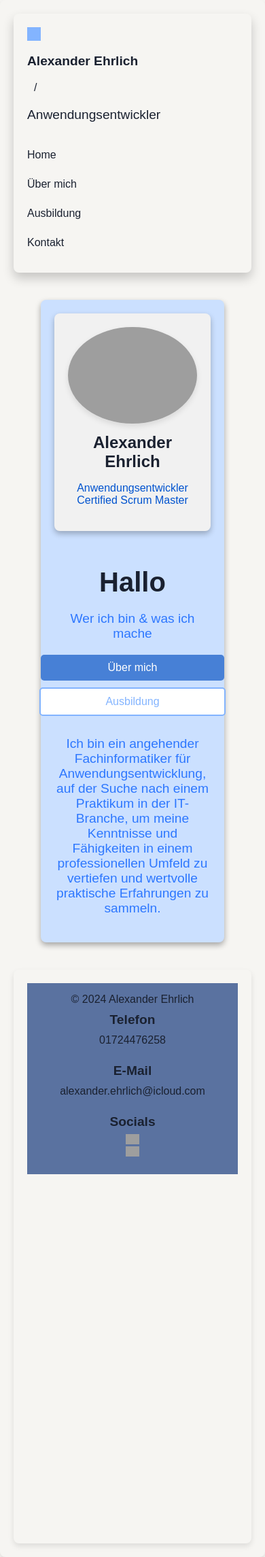
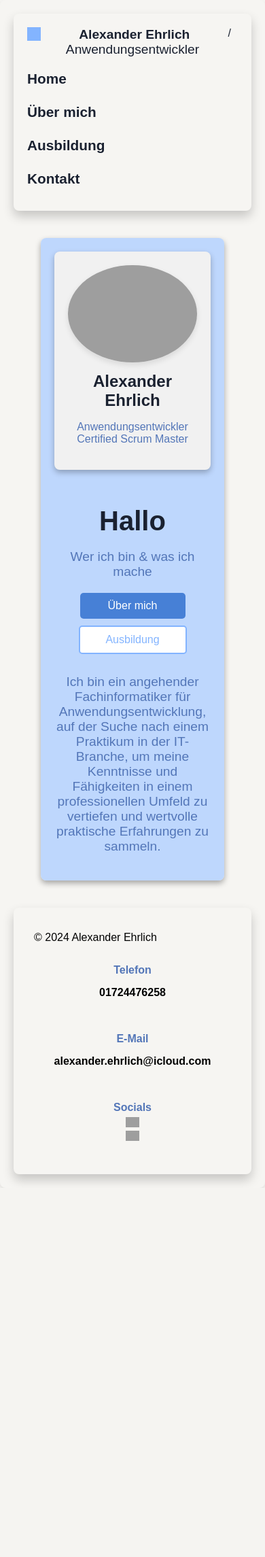
Before and after one commit to AlexanderEhr/PersonalWebsite, a PHP site: page / in a window 390 px wide. Shown: the whole page at 68% size. After the commit the page ends 1747 px from the top, so only its background shows below. Run offline with PHP 8.4, Linux system fonts and the light colour scheme; some libraries are stand-ins or nearby versions; grey boxes are pictures that could not be loaded.

Commit message:
Initial commit

```diff
--- a/public/contact.php
+++ b/public/contact.php
@@ -3,7 +3,7 @@ require_once __DIR__ . '/../src/config/config.php';
 include HEADER_PATH;
 ?>
 
-<main>
+<main id="main-contact-container" class="main-contact-container">
     <div id="headline-contact" class="contact-main-headline">
         <span class="contact-blue-square"></span>
         <h2>Kontakt</h2>
--- a/public/css/styles/footer.css
+++ b/public/css/styles/footer.css
@@ -1,8 +1,12 @@
-footer {
-    background-color: #5A72A0; /* Sekundärfarbe */
-    color: #1A2130; /* Textfarbe */
-    text-align: center;
-    padding: 10px 20px; /* Vereinfachtes Padding */
+
+
+.site-footer-wrapper{
+    padding: 20px;
+    background-color: #F6F5F2;
+    border-radius: 8px;
+    box-shadow: 0 8px 16px rgba(0, 0, 0, 0.2);
+    margin: 0;
+
 }
 
 .footer-container {
@@ -54,14 +58,29 @@ footer {
 }
 
 .footer-number-github img {
-    width: 20px;
-    vertical-align: middle;
+    width: 50px;
+    margin-bottom: 4px;
+}
+
+.footer-text-phone-font,
+.footer-text-email-font,
+.footer-text-github-font {
+    color: #5376b8;
+    font-size: 1.2em;
+}
+
+.footer-number-phone-font,
+.footer-number-email-font {
+    color: #000000;
+    font-size: 1em;
+    font-weight: bold;
 }
 
 /* Responsive Design für mobile Geräte */
 @media (max-width: 768px) {
     .footer-container {
         flex-direction: column;
+        align-items: flex-start;
     }
 
     .data-container-footer {
@@ -72,17 +91,22 @@ footer {
     .container-text-footer-phone,
     .container-text-footer-email,
     .container-text-footer-github {
-        margin-bottom: 15px; /* Mehr Abstand zwischen den Elementen */
+        margin-bottom: 15px;
+        padding: 10px;
     }
 
     .footer-text-phone-font,
     .footer-text-email-font,
     .footer-text-github-font {
-        font-size: 1.2em; /* Größere Schriftgröße für mobile Geräte */
+        font-size: 1.0em;
     }
 
     .footer-number-phone-font,
     .footer-number-email-font {
-        font-size: 1em; /* Größere Schriftgröße für mobile Geräte */
+        font-size: 1em;
+        padding: 5px;
+    }
+    .copyright-text-footer {
+        padding: 10px;
     }
 }
--- a/public/css/styles/header.css
+++ b/public/css/styles/header.css
@@ -1,8 +1,4 @@
-header {
-    background-color: #5A72A0; /* Primärfarbe */
-    color: #1A2130; /* Textfarbe */
-    padding: 20px;
-}
+
 
 .header-container {
     display: flex;
@@ -24,34 +20,34 @@ header {
 .blue-square {
     width: 20px;
     height: 20px;
-    background-color: #83B4FF; /* Blaue Farbe */
+    background-color: #83B4FF;
     margin-right: 10px;
 }
 
 .name-text {
     font-size: 1.5em;
     font-weight: bold;
-    color: #1A2130; /* Textfarbe */
-    margin-right: 10px; /* Abstand nach rechts */
+    color: #1A2130;
+    margin-right: 10px;
 }
 
 .name-text a {
-    color: #1A2130; /* Textfarbe */
+    color: #1A2130;
     text-decoration: none;
 }
 
 .name-text a:hover {
-    color: #83B4FF; /* Hover-Farbe */
+    color: #83B4FF;
 }
 
 .slash {
     margin: 0 10px;
-    color: #1A2130; /* Textfarbe */
+    color: #1A2130;
 }
 
 .role-text {
     font-size: 1.2em;
-    color: #1A2130; /* Textfarbe */
+    color: #1A2130;
 }
 
 .main-nav {
@@ -84,14 +80,16 @@ header {
 }
 
 .main-nav ul li a {
-    color: #1A2130; /* Textfarbe */
+    color: #1A2130;
+    font-size: 1.3em;
+    font-weight: bold;
     text-decoration: none;
     position: relative;
-    transition: color 0.4s ease; /* Sanfter Farbwechsel */
+    transition: color 0.4s ease;
 }
 
 .main-nav ul li a:hover {
-    color: #83B4FF; /* Farbe bei Hover */
+    color: #83B4FF;
     text-decoration: none;
 }
 
@@ -102,14 +100,20 @@ header {
         align-items: flex-start;
     }
 
+    .slash{
+        margin-right: 10px;
+        margin-left: 10px;
+    }
+
     .header-intro-text {
-        flex-direction: column;
+        flex-wrap: wrap;
         align-items: flex-start;
         margin-bottom: 10px;
     }
 
     .name-text, .role-text {
         font-size: 1.2em;
+        margin: 0 auto;
     }
 
     .main-nav {
--- a/public/css/styles/index.css
+++ b/public/css/styles/index.css
@@ -13,14 +13,14 @@
     width: 100%;
     height: 100%;
     top: 0;
-    background: rgb(186, 235, 255); /* Leichtes Blau mit Transparenz */
+    background: #83B4FF;
 
 }
 
 /* Willkommen Sektion */
 .welcome-section {
     padding: 20px;
-    background-color: rgb(203, 224, 255); /* Hintergrundfarbe mit leichter Transparenz */
+    background-color: rgba(179, 210, 255, 0.829);
     border-radius: 8px;
     box-shadow: 0 4px 8px rgba(0, 0, 0, 0.329);
     text-align: center;
@@ -58,7 +58,7 @@
 }
 
 .profile-info p {
-    color: #0053cf;
+    color: #5376b8;
 }
 
 .welcome-text {
@@ -73,7 +73,7 @@
 
 .welcome-text p {
     font-size: 1.2em;
-    color: #2d77ff;
+    color: #5376b8;
 }
 
 .action-buttons {
@@ -120,6 +120,11 @@
         align-items: center;
     }
 
+    .welcome-description{
+        display: flex;
+        flex-wrap: wrap;
+    }
+
     .profile-card {
         margin-right: 0;
         margin-bottom: 20px;
@@ -138,6 +143,84 @@
     .btn-primary, .btn-secondary {
         margin-right: 0;
         margin-bottom: 10px;
-        width: 100%;
+        width: 80%;
     }
 }
+
+@media (max-width: 460px) {
+    .welcome-container {
+        flex-direction: column;
+        align-items: center;
+    }
+
+    .welcome-description{
+        display: flex;
+        flex-wrap: wrap;
+    }
+
+    .profile-card {
+        margin-right: 0;
+        margin-bottom: 20px;
+    }
+
+    .welcome-text {
+        text-align: center;
+    }
+
+    .action-buttons {
+        display: flex;
+        flex-direction: column;
+        align-items: center;
+    }
+
+    .btn-primary, .btn-secondary {
+        margin-right: 0;
+        margin-bottom: 10px;
+        width: 50%;
+    }
+}
+
+@media (max-width: 350px) {
+    .main-container, .welcome-section, .main-index-container,
+    .body-page-container, .profile-card {
+        margin: 0;
+        padding: 5px;
+    }
+
+    .profile-card {
+        max-width: 190px;
+        margin-top: 10px;
+    }
+
+    .welcome-container {
+        flex-direction: column;
+        align-items: center;
+    }
+
+    .welcome-description{
+        display: flex;
+        flex-wrap: wrap;
+        flex-shrink: initial;
+    }
+
+    .profile-card {
+        margin-right: 0;
+        margin-bottom: 20px;
+    }
+
+    .welcome-text {
+        text-align: center;
+    }
+
+    .action-buttons {
+        display: flex;
+        flex-direction: column;
+        align-items: center;
+    }
+
+    .btn-primary, .btn-secondary {
+        margin-right: 0;
+        margin-bottom: 10px;
+        width: 40%;
+    }
+}
--- a/public/index.php
+++ b/public/index.php
@@ -3,7 +3,7 @@ require_once __DIR__ . '/../src/config/config.php';
 include HEADER_PATH;
 ?>
 
-<main>
+<main id="main-index-container" class="main-index-container">
     <div id="color-underlay" class="under-overlay"></div>
     <div id="main-container" class="main-container">
         <section id="welcome" class="welcome-section">
--- a/src/views/templates/footer.php
+++ b/src/views/templates/footer.php
@@ -1,4 +1,4 @@
-<div id="body-container" class="body-page-container">
+
     <footer id="site-footer-wrapper" class="site-footer-wrapper" tabindex="">
         <div id="site-footer" class="site-footer" tabindex="">
             <div id="footer-container" class="footer-container">
```
Also changed, not shown: public/about.php (+6 -3 lines), public/css/styles/about.css (+49 -13 lines), public/css/styles/contact.css (+20 -0 lines), public/css/styles/education.css (+33 -3 lines), public/education.php (+9 -5 lines).
